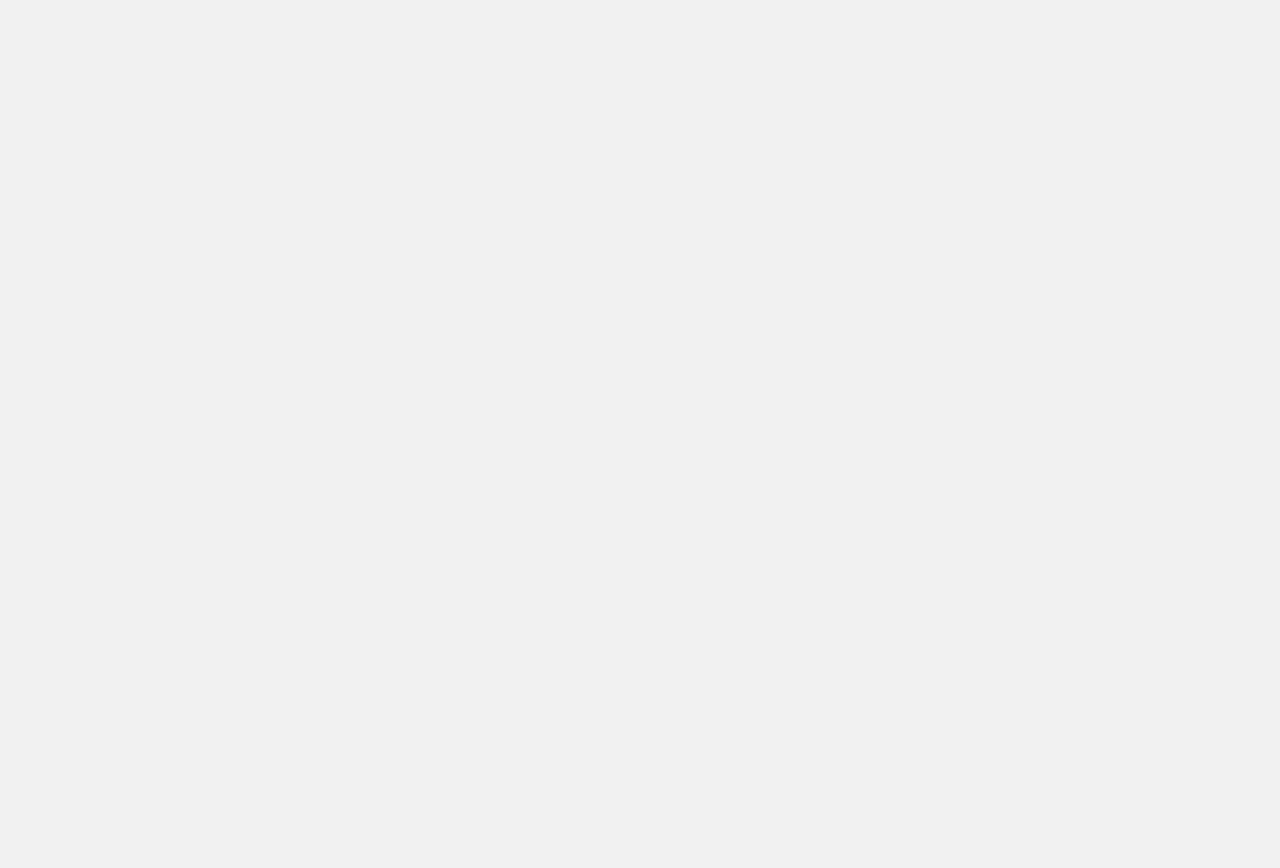
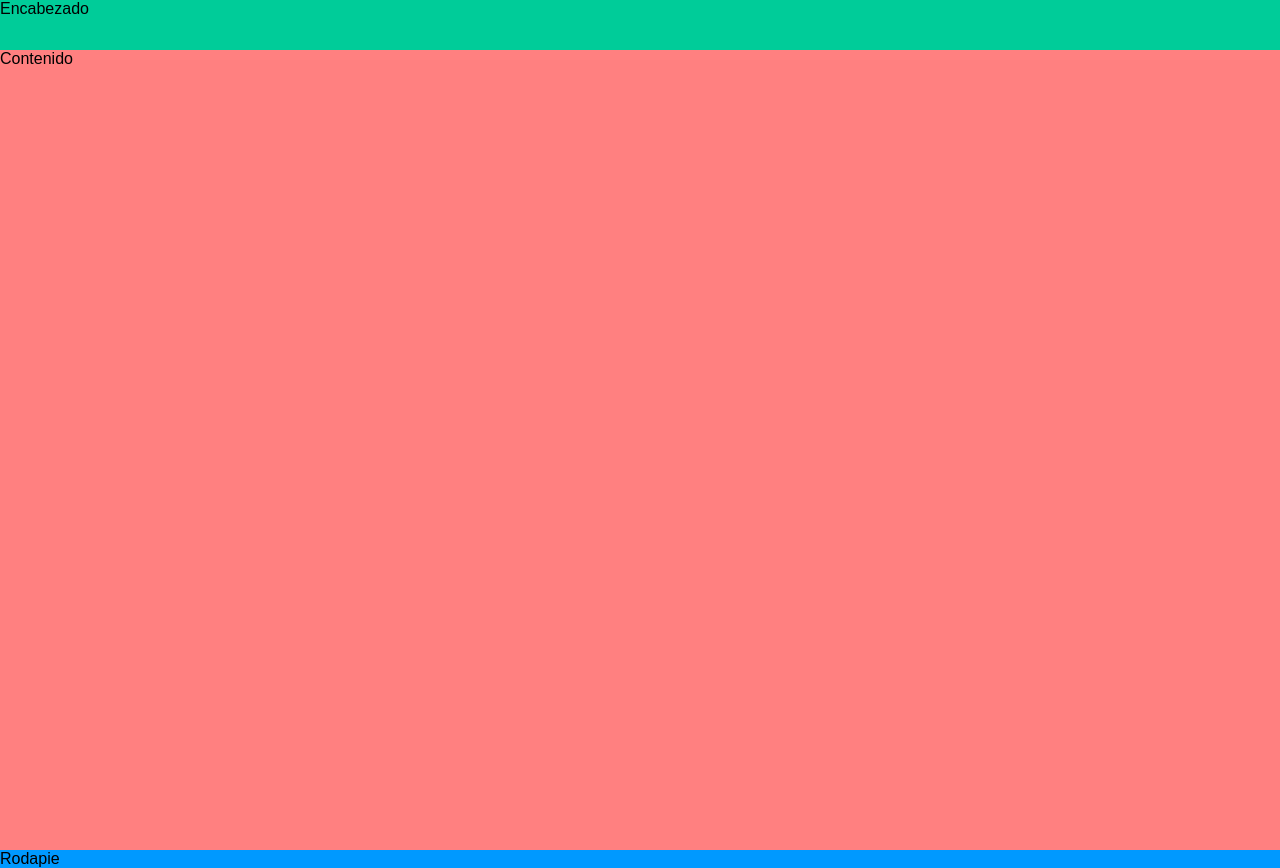
Before and after one commit to BryanAlexis19/ORACLE-FRONTEND, a plain HTML site: page 2 CSS GRID/alura-store/index.html in a window 1280 px wide. Before the commit the page ends 800 px from the top, so only its background shows below. Drawn offline with nearby package versions, Linux system fonts and the light colour scheme.

Commit message:
primera clase css grid

```diff
--- a/2 CSS GRID/alura-store/assets/css/style.css
+++ b/2 CSS GRID/alura-store/assets/css/style.css
@@ -1,17 +1,26 @@
 .app {
     background: #f1f1f1;
+    font-family: Arial, Helvetica, sans-serif;
+    display: grid;
+    grid-template-areas:
+    "encabezado"
+    "contenido"
+    "rodapie";
+    grid-template-columns: auto;
+    grid-template-rows: 50px 100vh auto;
 
 }
 
 .encabezado {
-
-
+    background: #00cc99;
+    grid-area: encabezado;
 }
 .contenido {
-
+    background: #ff8080;
+    grid-area: contenido;
 }
 
 .rodapie {
-
-
+    background: #0099ff;
+    grid-area: rodapie;
 }
--- a/2 CSS GRID/alura-store/index.html
+++ b/2 CSS GRID/alura-store/index.html
@@ -1,5 +1,6 @@
 <!DOCTYPE html>
 <html lang="en">
+
 <head>
     <meta charset="UTF-8">
     <meta name="viewport" content="width=device-width, initial-scale=1.0">
@@ -14,15 +15,18 @@
 
 
 </head>
+
 <body class="app">
     <header class="encabezado">
-
+        Encabezado
     </header>
     <main class="contenido">
-
+        Contenido
     </main>
     <footer class="rodapie">
+        Rodapie
     </footer>
     <script src="./assets/js/fontawesome.all.min.js"></script>
 </body>
+
 </html>
```
